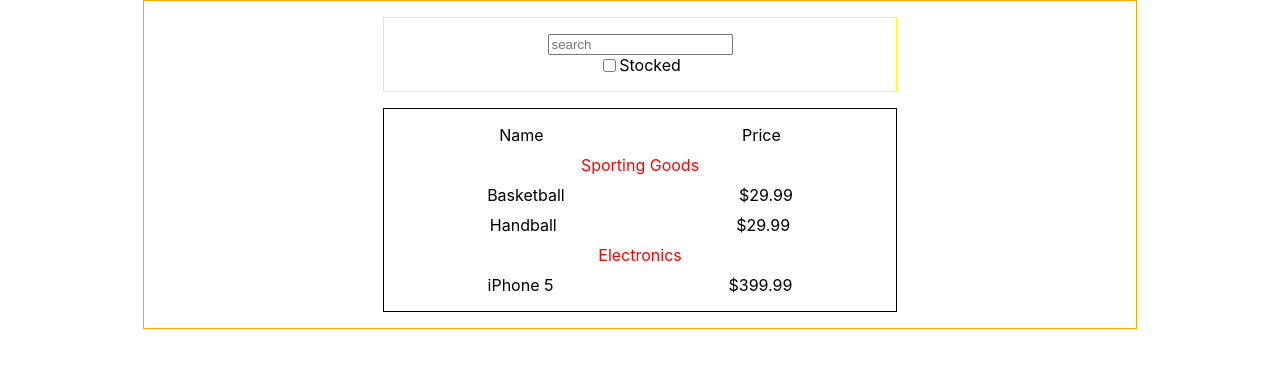
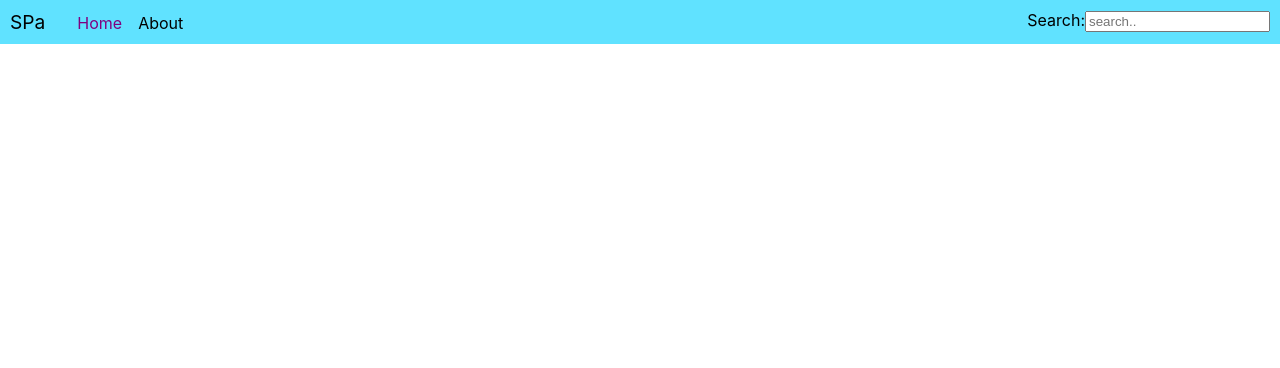
Before and after one commit to AliGhDeveloper/reactjs, a React (Create React App) app: page / in a window 1280 px wide. Shown: the top 368 px of the page. Built offline with nearby package versions, Linux system fonts and the light colour scheme.

Commit message:
creating the navbar

```diff
--- a/package.json
+++ b/package.json
@@ -8,6 +8,7 @@
     "@testing-library/user-event": "^13.5.0",
     "react": "^18.0.0",
     "react-dom": "^18.0.0",
+    "react-router-dom": "^6.3.0",
     "react-scripts": "5.0.1",
     "web-vitals": "^2.1.4"
   },
--- a/src/App.js
+++ b/src/App.js
@@ -1,9 +1,9 @@
-import FilteredProductTable from './FilteredProductTable'
+import Navbar from './Navbar'
 
 function App() {
   return (
     <div className="App">
-      <FilteredProductTable />
+      <Navbar />
     </div>
   );
 }
--- a/src/FilteredProductTable.js
+++ /dev/null
@@ -1,47 +0,0 @@
-import React from 'react';
-import Searchbar from './Searchbar';
-import ProductTable from './ProductTable'
-
-class FilteredProductTable extends React.Component{
-    constructor(props){
-        super(props);
-        this.state = {
-            searchText: '',
-            isStockedOnly: false
-        }
-       this.searchBarChange = this.searchBarChange.bind(this)
-    }
-
-    searchBarChange(name,value){
-        this.setState({
-            [name]: value
-        })
-    }
-
-    render(){
-
-        let productList = [
-            {category: "Sporting Goods", price: "$49.99", stocked: true, name: "Football"},
-            {category: "Sporting Goods", price: "$9.99", stocked: true, name: "Baseball"},
-            {category: "Sporting Goods", price: "$29.99", stocked: false, name: "Basketball"},
-            {category: "Sporting Goods", price: "$29.99", stocked: false, name: "Handball"},
-            {category: "Electronics", price: "$99.99", stocked: true, name: "iPod Touch"},
-            {category: "Electronics", price: "$399.99", stocked: false, name: "iPhone 5"},
-            {category: "Electronics", price: "$199.99", stocked: true, name: "Nexus 7"}
-        ];
-        if(this.state.searchText){
-            productList = productList.filter(item =>
-                item.name.toLowerCase().includes(this.state.searchText.toLowerCase())
-            )
-        }
-        const filteredProductList = productList.filter(product => product.stocked == this.state.isStockedOnly)
-        return(<div className="FilteredProductTable">
-            <Searchbar onChangeHandle={this.searchBarChange} />
-            <ProductTable list={filteredProductList} />
-
-        </div>
-        )
-    }
-}
-
-export default FilteredProductTable;
--- /dev/null
+++ b/src/Navbar.js
@@ -0,0 +1,30 @@
+import React from 'react'
+
+class Navbar extends React.Component{
+    constructor(props){
+        super(props);
+        this.state = {searchText : ''};
+    }
+
+    render(){
+        return(
+            <div className="Navbar">
+                <div className="links">
+                    <a className="brand" >SPa</a>
+                    <div className="navLinks">
+                        <a className="active">Home</a>
+                        <a >About</a>
+                    </div>
+                </div>
+                <div className="searchBar">
+                    <label>
+                        Search:
+                    </label>
+                    <input type="text" name="search" placeholder="search.." />
+                </div>
+            </div>
+        )
+    }
+}
+
+export default Navbar;
--- a/src/ProductCategoryRow.js
+++ /dev/null
@@ -1,17 +0,0 @@
-import ProductRow from "./ProductRow";
-
-function ProductCategoryRow(props){
-    let productList = props.children
-    let PR;
-    if(productList){
-        PR = productList.map(item => <ProductRow key={item.name} name={item.name} price={item.price} /> )
-    }
-    return(
-        <div className="ProductCategoryRow" >
-            <span className="catName" >{props.categoryName}</span>
-            {PR && PR}
-        </div>
-    )
-}
-
-export default ProductCategoryRow;
--- a/src/ProductRow.js
+++ /dev/null
@@ -1,10 +0,0 @@
-function ProductRow(props){
-    return(
-        <div className="ProductRow">
-            <span className="name">{props.name}</span>
-            <span className="price">{props.price}</span>
-        </div>
-    )
-}
-
-export default ProductRow
--- a/src/ProductTable.js
+++ /dev/null
@@ -1,29 +0,0 @@
-import ProductCategoryRow from './ProductCategoryRow';
-import ProductRow from './ProductRow'
-
-function ProductTable(props){
-    let cats = props.list.map(item => item.category);
-    cats = cats.filter((cat,index) => cats.indexOf(cat) === index);
-    var groupBy = function(xs, key) {
-        return xs.reduce(function(rv, x) {
-          (rv[x[key]] = rv[x[key]] || []).push(x);
-          return rv;
-        }, {});
-    };
-    let grouped = groupBy(props.list, 'category');
-    let PCRows = []
-    cats.forEach(cat => {
-        PCRows.push(<ProductCategoryRow key={cat} categoryName={cat} >{grouped[cat]}</ProductCategoryRow>)
-    })
-    return(
-        <div className="ProductTable">
-            <div className="ProductTableHeading">
-                <span className="name">Name</span>
-                <span className="price">Price</span>
-            </div>
-            {PCRows}
-        </div>
-    )
-}
-
-export default ProductTable;
--- a/src/Searchbar.js
+++ /dev/null
@@ -1,31 +0,0 @@
-import React from "react";
-
-class Searchbar extends React.Component{
-    constructor(props){
-        super(props);
-        this.onChangeHandle = this.onChangeHandle.bind(this)
-    }
-
-    onChangeHandle(event){
-        let name = event.target.name;
-        let value = event.target.type === "checkbox"? event.target.checked : event.target.value;
-        this.props.onChangeHandle(name, value)
-    }
-
-    render(){
-        return(
-            <div className="Searchbar" >
-                <div>
-                    <input type="text" placeholder="search" name="searchText" id="searchbar" onChange={this.onChangeHandle} />
-                </div>
-                <label>
-                    <input type="checkbox" id="stockCheckbox" name="isStockedOnly" onChange={this.onChangeHandle} />
-                    Stocked
-                </label>
-            </div>
-        )
-    }
-
-}
-
-export default Searchbar;
--- a/src/index.css
+++ b/src/index.css
@@ -12,52 +12,28 @@ code {
     monospace;
 }
 
-.ProductTable{
-  width: 50%;
-  margin: 1rem auto 0;
-  border: 1px solid black;
-  padding: 16px;
+.Navbar {
+  background-color: rgba(0, 208, 255, 0.625);
+  padding: 10px;
+  display: flex;
+  justify-content: space-between;
 }
 
-.ProductTable > div.ProductTableHeading {
-  display: flex;
-  justify-content: space-around
+.brand{
+  margin-right: 2rem;
+  font-size: 1.2rem;
+  cursor: pointer;
 }
 
-
-.FilteredProductTable{
-  width: 75%;
-  margin: 0 auto 0;
-  padding: 16px;
-  border: 1px solid orange;
+.navLinks{
+  display: inline;
 }
 
-
-.Searchbar{
-  width: 50%;
-  margin: 0 auto 0;
-  border: 1px solid yellow;
-  padding: 16px;
-  overflow: auto
+.navLinks > a {
+  margin-right: 1rem;
+  cursor: pointer;
 }
 
-.Searchbar > div, .Searchbar> label{
-  display: flex;
-  justify-content: center;
-  align-items: center;
+div.navLinks> a.active{
+  color: purple
 }
-
-
-.ProductCategoryRow > .catName{
-  color: red;
-  padding-top: 10px;
-  display: flex ;
-  justify-content: center
-
-}
-
-.ProductRow {
-  padding-top: 10px;
-  display: flex;
-  justify-content: space-around
-}
--- a/src/index.js
+++ b/src/index.js
@@ -3,10 +3,11 @@ import ReactDOM from 'react-dom/client';
 import './index.css';
 import App from './App';
 import reportWebVitals from './reportWebVitals';
+import {BrowserRouter, Route, Link} from 'react-router-dom'
 
 const root = ReactDOM.createRoot(document.getElementById('root'));
 root.render(
-  <React.StrictMode>
+  <BrowserRouter>
     <App />
-  </React.StrictMode>
+  </BrowserRouter>
 )
```
Also changed, not shown: 1 other file (tests, documents, lock files or other folders).
